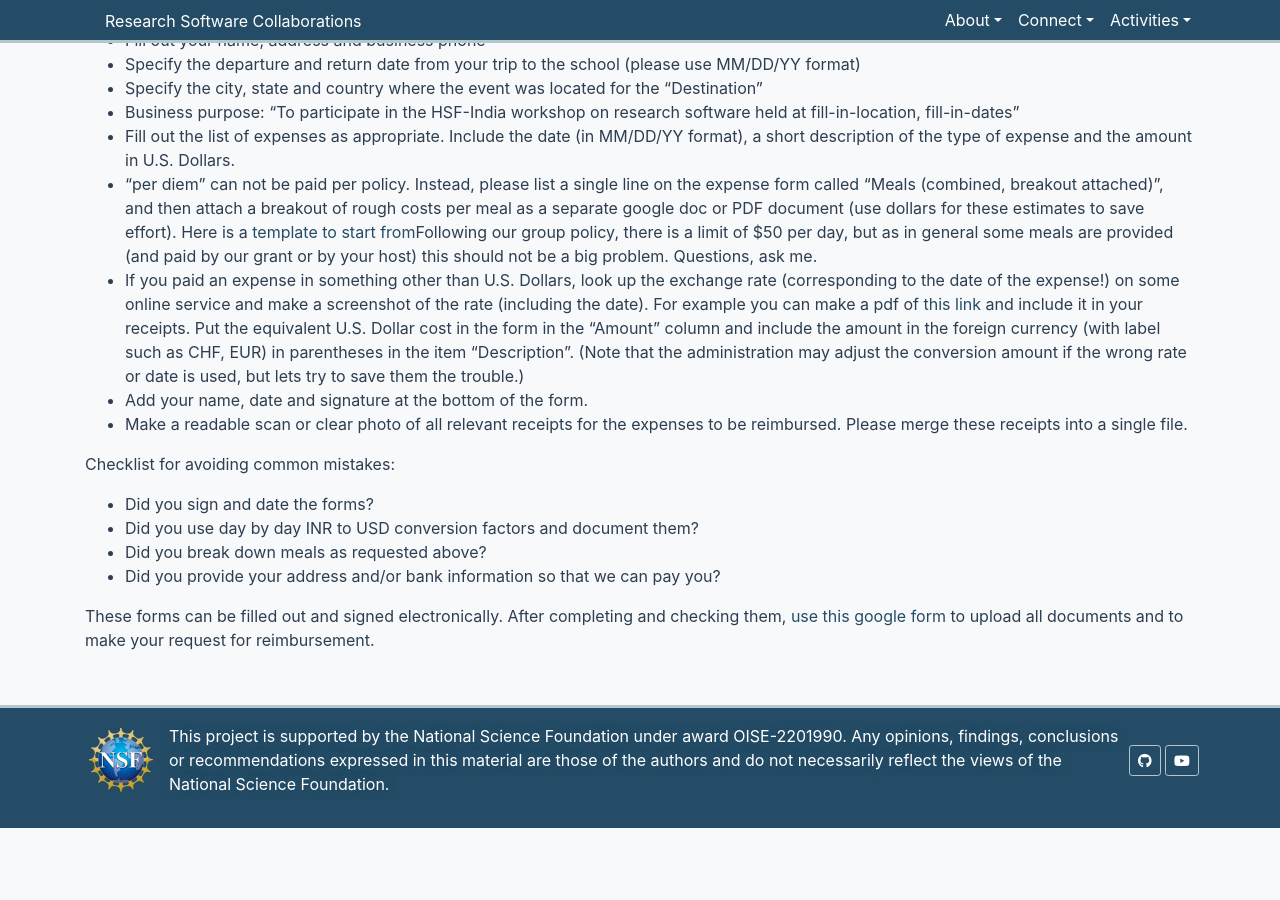
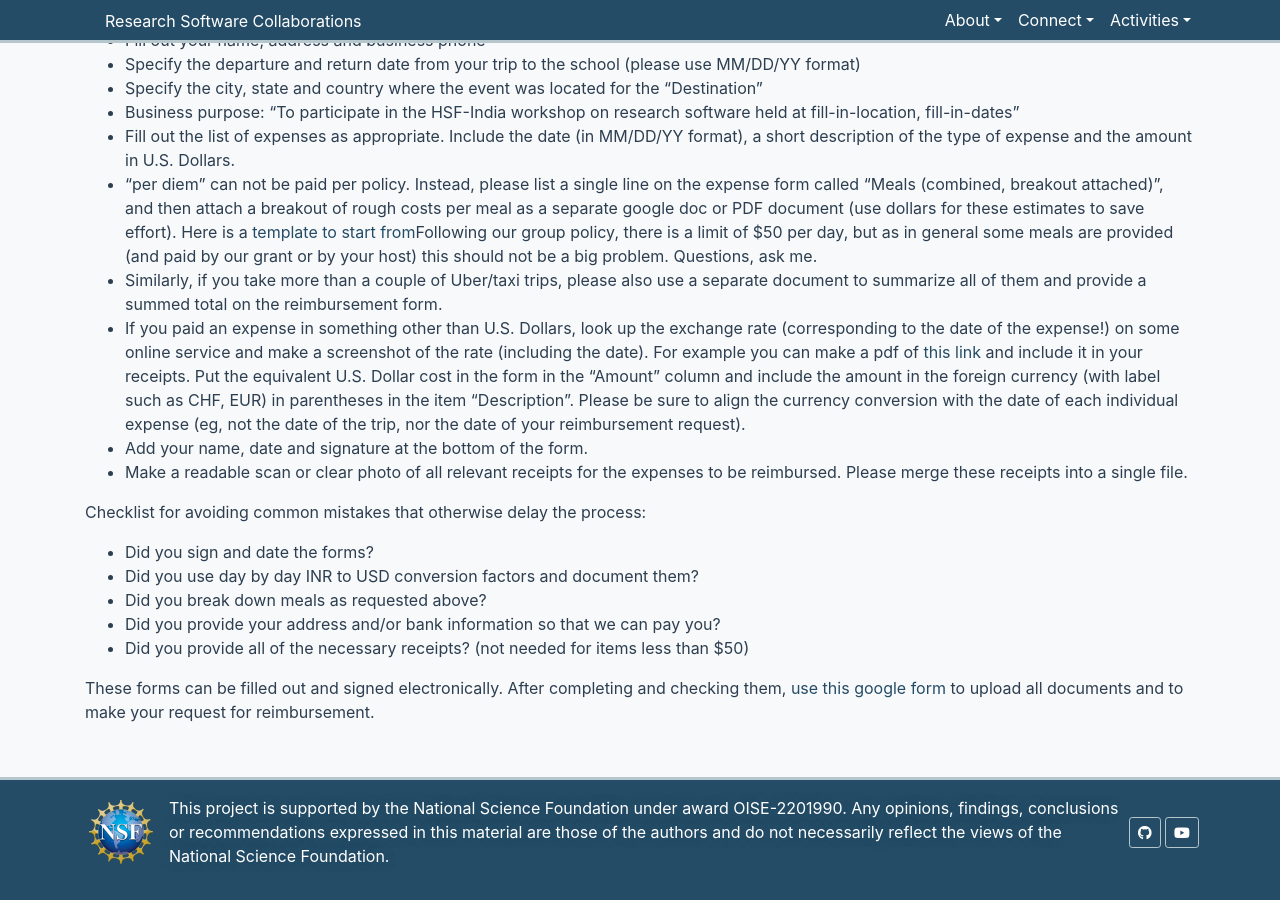
Before and after one commit to research-software-collaborations/research-software-collaborations.github.io, a Jekyll site: the page built from pages/docs/reimbursement.md, in a window 1280 px wide and 900 px high, scrolled down 1173 px. Built offline with Jekyll 4.4.1, drawn with Linux system fonts in a browser that asks for light colours; cached includes are drawn as plain includes; before the commit the page ends 2001 px from its top, so only the background shows below that; some of the changed text lies outside the part shown.

Commit message:
Update reimbursement.md

```diff
--- a/pages/docs/reimbursement.md
+++ b/pages/docs/reimbursement.md
@@ -18,7 +18,7 @@ eligible for reimbursement from the HSF-India project.
 
   * Participants should plan on traveling on dates agreed with the HSF-India project for a particular event. These will be documented in **"Notes for specific events and workshops"** section of this webpage **or** specified in email from a designated representative of the HSF-India project.
   * Travelers should pay for their travel themselves and will be reimbursed up to the specified limits after the meeting/training event has concluded.
-  * The reimbursement can be done by check or bank transfer, typically within 5-10 business days from submission and approval of the required documentation.
+  * The reimbursement can be done by check or bank transfer, typically within 5-10 business days from submission and approval of the required documentation. The approval of non-US-based participants may take 1 month or more (but can be started ahead of time).
   * Only the traveler can be directly reimbursed (not the traveler's research group).
   * Reimbursed travel should use the least expensive options possible, which reasonably meet normal travel time constraints.
   * Reimbursed travel should be booked in **regular, economy fares**. No business class or paid economy class upgrades can be reimbursed. In cases where airlines offer "economy basic" or similar discounted fares, with limitations on carry-on baggage or similar, it is fine to choose the "regular" economy fare permitting baggage.
@@ -50,15 +50,17 @@ For the *guest reimbursement* form:
   * Business purpose: "To participate in the HSF-India workshop on research software held at fill-in-location, fill-in-dates"
   * Fill out the list of expenses as appropriate. Include the date (in MM/DD/YY format), a short description of the type of expense and the amount in U.S. Dollars.
   * "per diem" can not be paid per policy. Instead, please list a single line on the expense form called "Meals (combined, breakout attached)", and then attach a breakout of rough costs per meal as a separate google doc or PDF document (use dollars for these estimates to save effort). Here is a [template to start from](https://docs.google.com/document/d/1nwRHICCjA5f0U-31RR1dj72ecGleYrU3SEOch2sH-Pw)Following our group policy, there is a limit of $50 per day, but as in general some meals are provided (and paid by our grant or by your host) this should not be a big problem. Questions, ask me.
-  * If you paid an expense in something other than U.S. Dollars, look up the exchange rate (corresponding to the date of the expense!) on some online service and make a screenshot of the rate (including the date). For example you can make a pdf of [this link](https://www.exchangerates.org.uk/INR-USD-exchange-rate-history.html) and include it in your receipts. Put the equivalent U.S. Dollar cost in the form in the "Amount" column and include the amount in the foreign currency (with label such as CHF, EUR) in parentheses in the item "Description". (Note that the administration may adjust the conversion amount if the wrong rate or date is used, but lets try to save them the trouble.)
+  * Similarly, if you take more than a couple of Uber/taxi trips, please also use a separate document to summarize all of them and provide a summed total on the reimbursement form.
+  * If you paid an expense in something other than U.S. Dollars, look up the exchange rate (corresponding to the date of the expense!) on some online service and make a screenshot of the rate (including the date). For example you can make a pdf of [this link](https://www.exchangerates.org.uk/INR-USD-exchange-rate-history.html) and include it in your receipts. Put the equivalent U.S. Dollar cost in the form in the "Amount" column and include the amount in the foreign currency (with label such as CHF, EUR) in parentheses in the item "Description". Please be sure to align the currency conversion with the date of each individual expense (eg, not the date of the trip, nor the date of your reimbursement request).
   * Add your name, date and signature at the bottom of the form.
   * Make a readable scan or clear photo of all relevant receipts for the expenses to be reimbursed. Please merge these receipts into a single file.
 
-Checklist for avoiding common mistakes:
+Checklist for avoiding common mistakes that otherwise delay the process:
 
   * Did you sign and date the forms?
   * Did you use day by day INR to USD conversion factors and document them?
   * Did you break down meals as requested above?
   * Did you provide your address and/or bank information so that we can pay you?
+  * Did you provide all of the necessary receipts? (not needed for items less than $50)
 
 These forms can be filled out and signed electronically. After completing and checking them, [use this google form](https://docs.google.com/forms/d/e/1FAIpQLScGB_VOZDsQoATIEJMxHP3F-czXp8W8Ml8HjcbDqhLLIDqlog/viewform?usp=sf_link) to upload all documents and to make your request for reimbursement.
```
